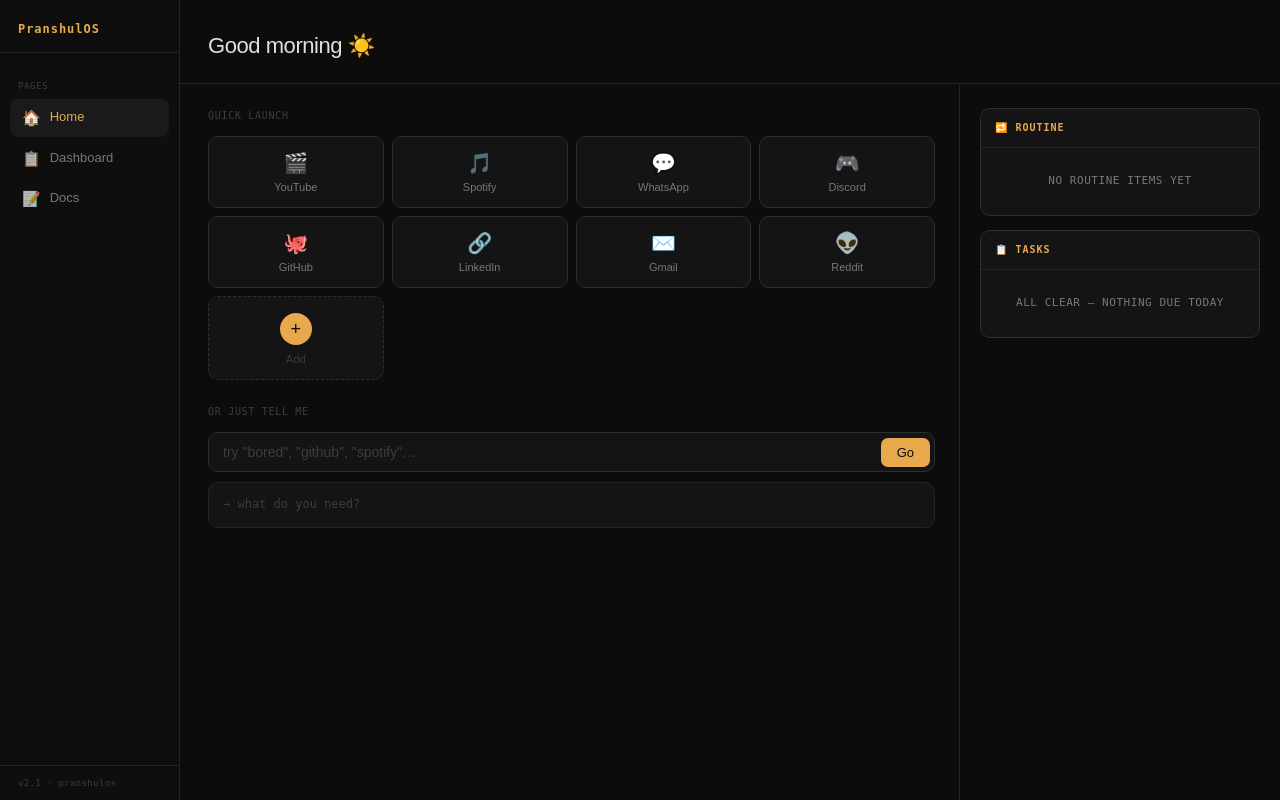
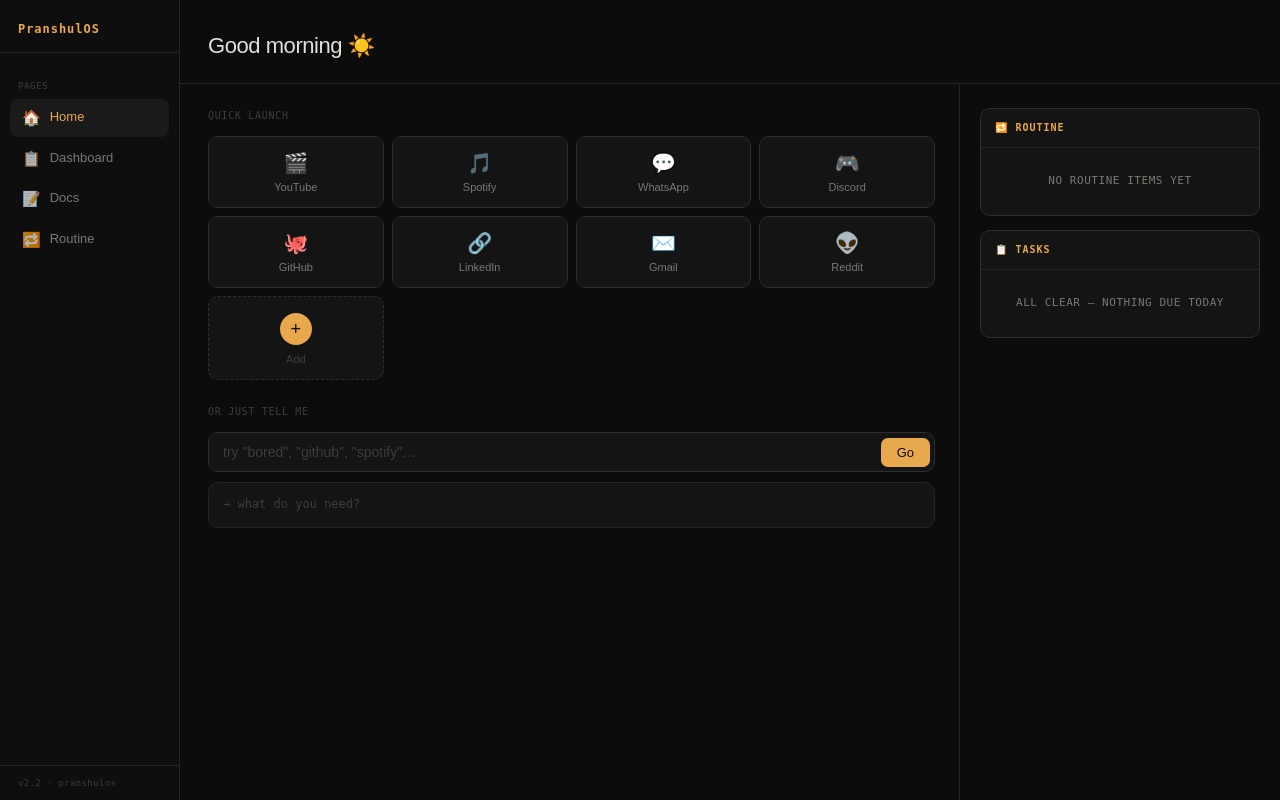
Before and after one commit to Pranshul-Chopra/PranshulOS, a Flask app: page / in a window 1280 px wide. Run offline with Flask 3, Linux system fonts and the light colour scheme; data that the repository does not hold is empty; parts of the project's set-up code (start-up, migrations or seed data) failed here and were passed over; some libraries are stand-ins or nearby versions.

Commit message:
Update shell.html

```diff
--- a/templates/shell.html
+++ b/templates/shell.html
@@ -144,8 +144,11 @@
       <button class="sb-btn" id="nav-docs" onclick="navigate('docs')">
         <span class="sb-icon">📝</span> Docs
       </button>
+      <button class="sb-btn" id="nav-routine" onclick="navigate('routine')">
+        <span class="sb-icon">🔁</span> Routine
+      </button>
     </nav>
-    <div class="sb-ver">v2.1 · pranshulos</div>
+    <div class="sb-ver">v2.2 · pranshulos</div>
   </aside>
 
   <!-- ── Main ── -->
```
